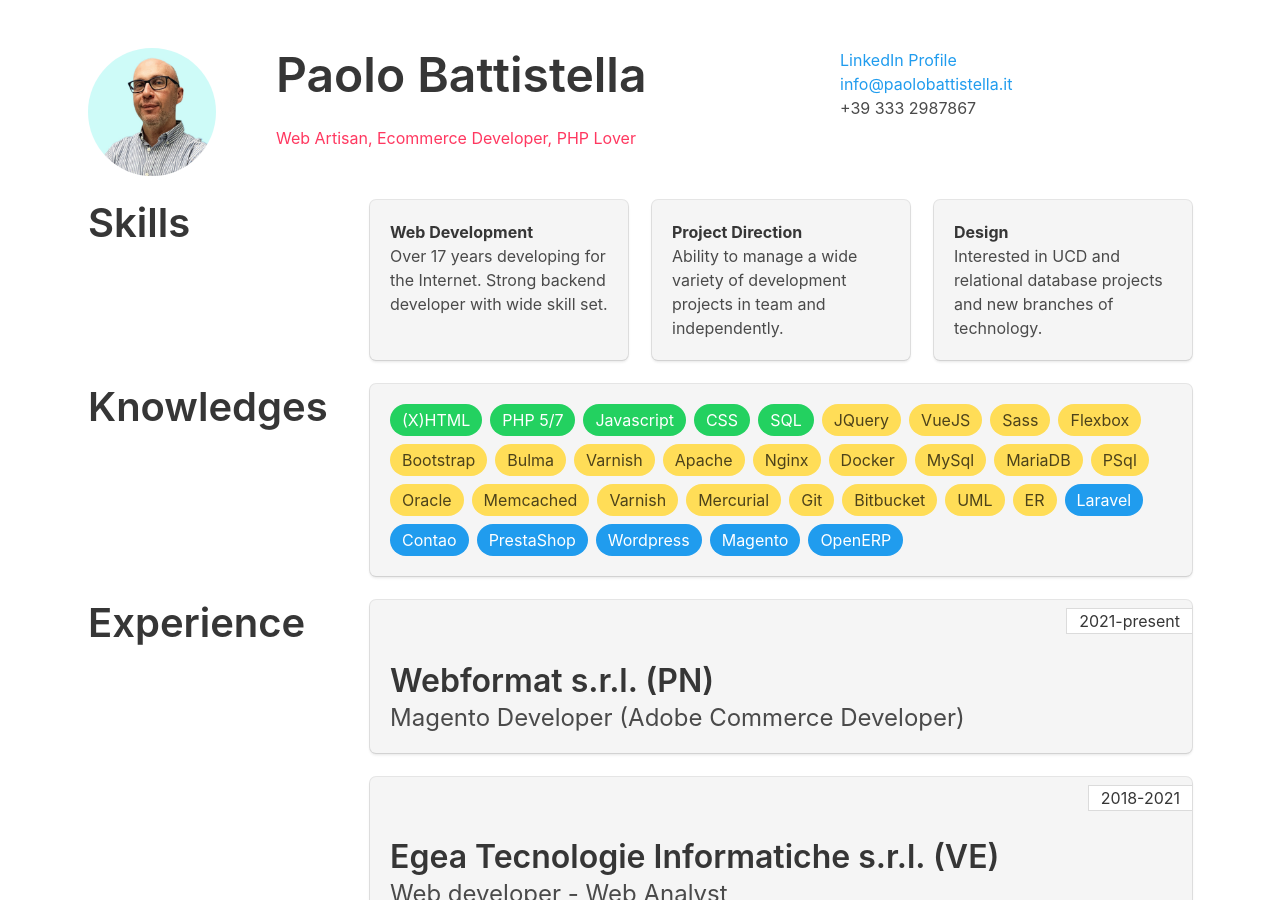
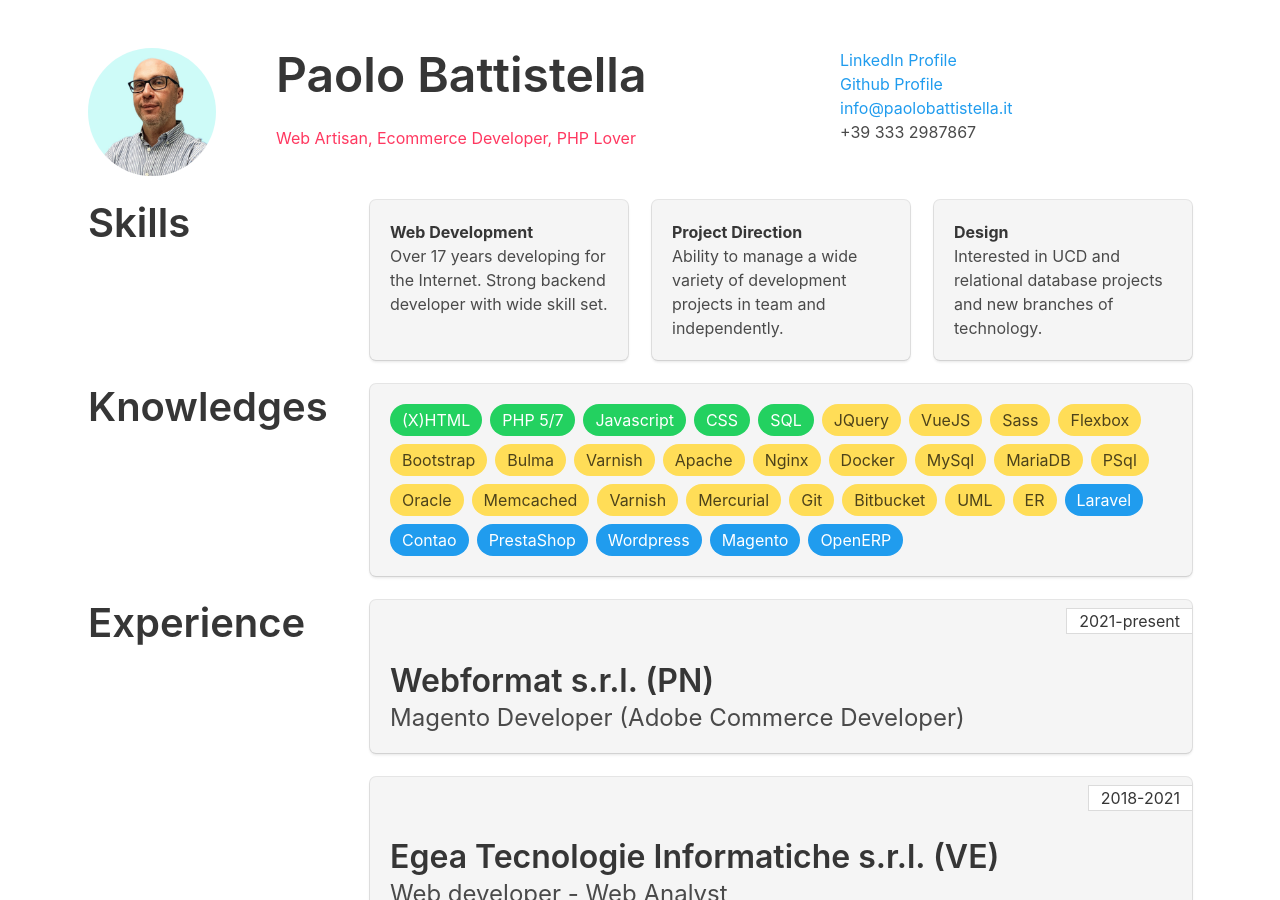
Before and after one commit to paolobattistella/paolobattistella_it, a Jekyll site: the page built from index.html, in a window 1280 px wide and 900 px high. Built offline with Jekyll 4.4.1, drawn with Linux system fonts in a browser that asks for light colours; comment, search, counter and statistics services are not loaded.

Commit message:
ADD link to github profile

```diff
--- a/_includes/header.html
+++ b/_includes/header.html
@@ -15,6 +15,7 @@
     <div class="tile is-parent is-4">
         <p class="tile is-child">
             <a href="https://www.linkedin.com/in/paolobattistella" title="LinkedIn Profile" class="has-text-info">LinkedIn Profile</a><br/>
+            <a href="https://github.com/paolobattistella" title="Github Profile" class="has-text-info">Github Profile</a><br/>
             <a href="mailto:info@paolobattistella.it" class="has-text-info">info@paolobattistella.it</a><br/>
             <span>+39 333 2987867</span>
         </p>
```
